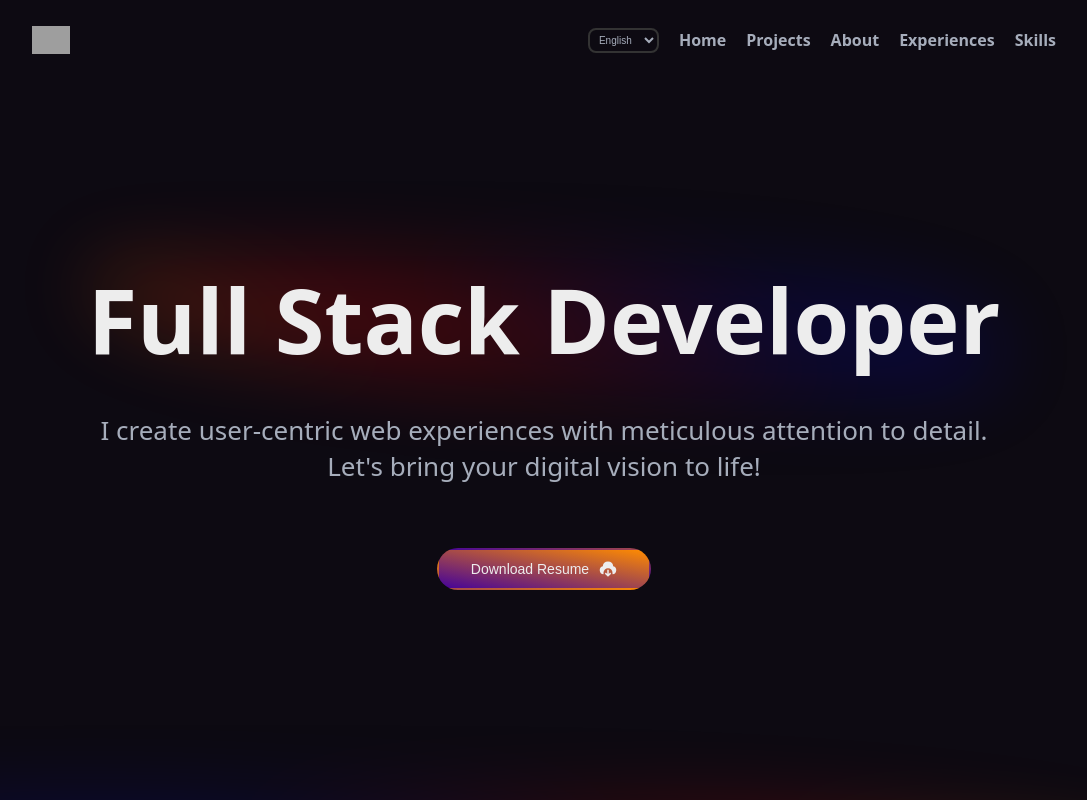
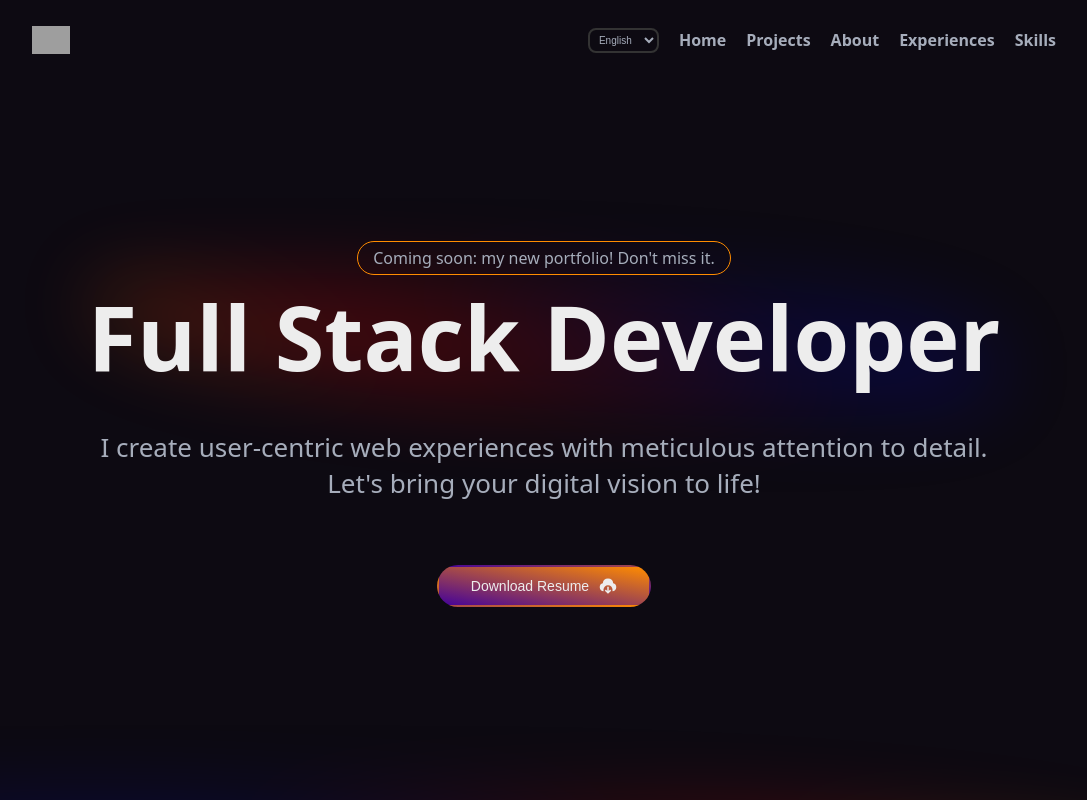
Before and after one commit to lucastamburlini/portfolio, a React (Vite) app: page / in a window 1280 px wide. Shown: the top 800 px of the page, without its empty margins (96-1183 px from the left). Built offline with nearby package versions, Linux system fonts and the light colour scheme; grey boxes are pictures that could not be loaded.

Commit message:
Add badge new portfolio

```diff
--- a/src/assets/projectsData.jsx
+++ b/src/assets/projectsData.jsx
@@ -11,9 +11,6 @@ import imgEnigmaLogo from "./imgLogos/enigma.png";
 
 import imgRps from "./imgProjects/rps.jpg";
 import imgRpsLogo from "./imgLogos/rps.png";
-
-import imgPortfolio from "./imgProjects/portfolio.jpg";
-import imgPortfolioLogo from "./imgLogos/portfolioOld.png";
 
 import imgTaskManager from "./imgProjects/taskManager.jpg";
 import imgTaskManagerLogo from "./imgLogos/taskManager.png";
--- a/src/assets/translations.js
+++ b/src/assets/translations.js
@@ -8,6 +8,7 @@ const translations = {
     skills: "Skills",
 
     // Home
+    new_portfolio: "Coming soon: my new portfolio! Don't miss it.",
     introduction_title: "Full Stack Developer",
     introduction_I:
       "I create user-centric web experiences with meticulous attention to detail.",
@@ -113,6 +114,7 @@ const translations = {
     skills: "Habilidades",
 
     // Home
+    new_portfolio: "¡Próximamente mi nuevo portafolio! No te lo pierdas.",
     introduction_title: "Desarrollador Full Stack",
     introduction_I:
       "Creo experiencias web centradas en el usuario con una meticulosa atención al detalle.",
--- a/src/components/Hero/Hero.jsx
+++ b/src/components/Hero/Hero.jsx
@@ -7,6 +7,7 @@ import ButtonDownload from "../Button/ButtonDownload";
 const Home = () => {
   const language = useSelector((state) => state.language);
   const {
+    new_portfolio,
     introduction_button,
     introduction_title,
     introduction_I,
@@ -15,6 +16,7 @@ const Home = () => {
 
   return (
     <section id="home" className={style.heroContainer}>
+      <div className={style.newPortfolio}>{new_portfolio}</div>
       <div className={style.title}>
         <h1>{introduction_title}</h1>
         <div className={style.lighting}></div>
--- a/src/components/Hero/Hero.module.css
+++ b/src/components/Hero/Hero.module.css
@@ -50,6 +50,13 @@
   top: 0px;
 }
 
+.newPortfolio {
+  border: 1px solid var(--secondary-color);
+  padding: 5px 15px;
+  border-radius: 50px;
+  text-align: center;
+}
+
 @media screen and (min-width: 768px) {
   .heroContainer {
     width: 80%;
```
Also changed, not shown: 1 other file (tests, documents, lock files or other folders).
